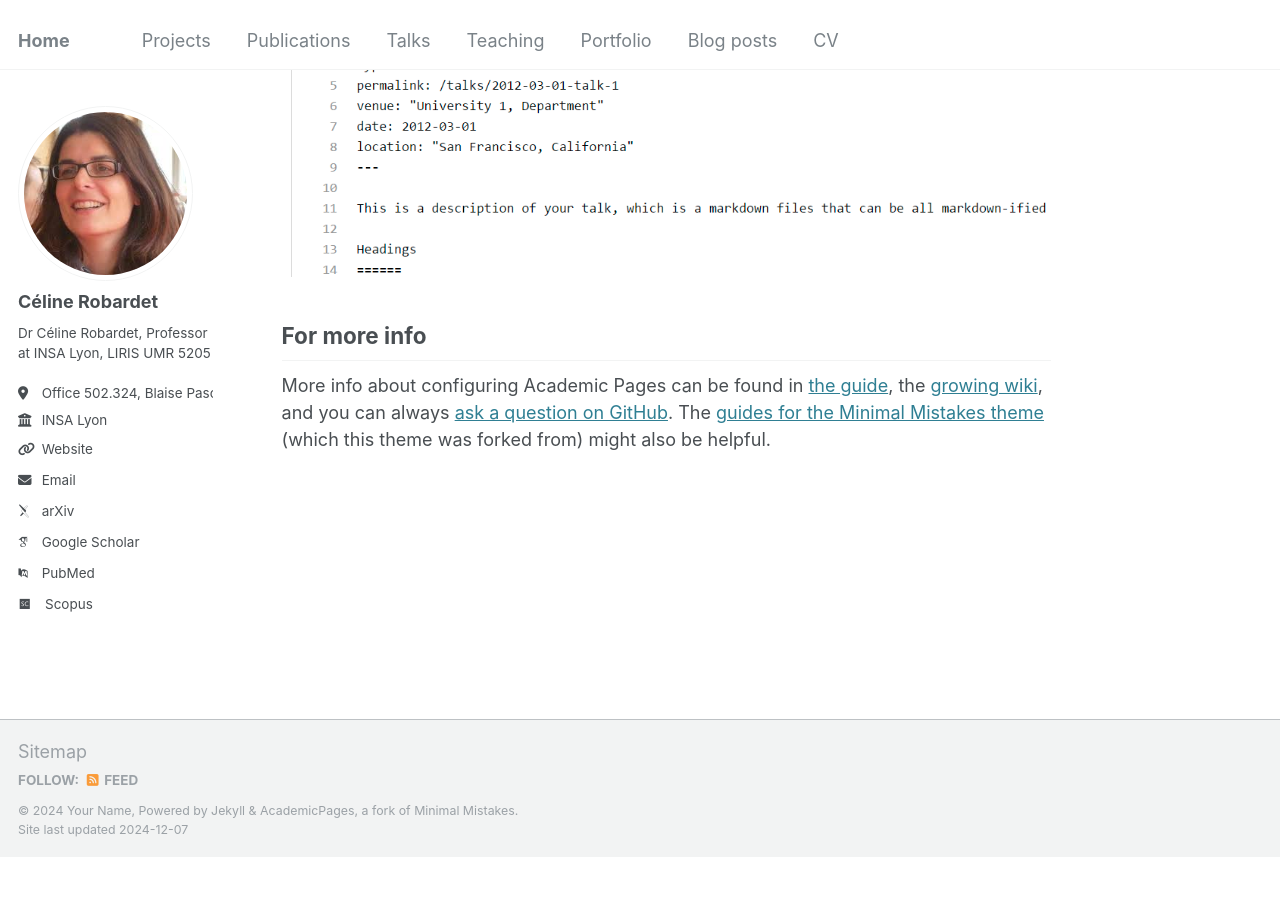
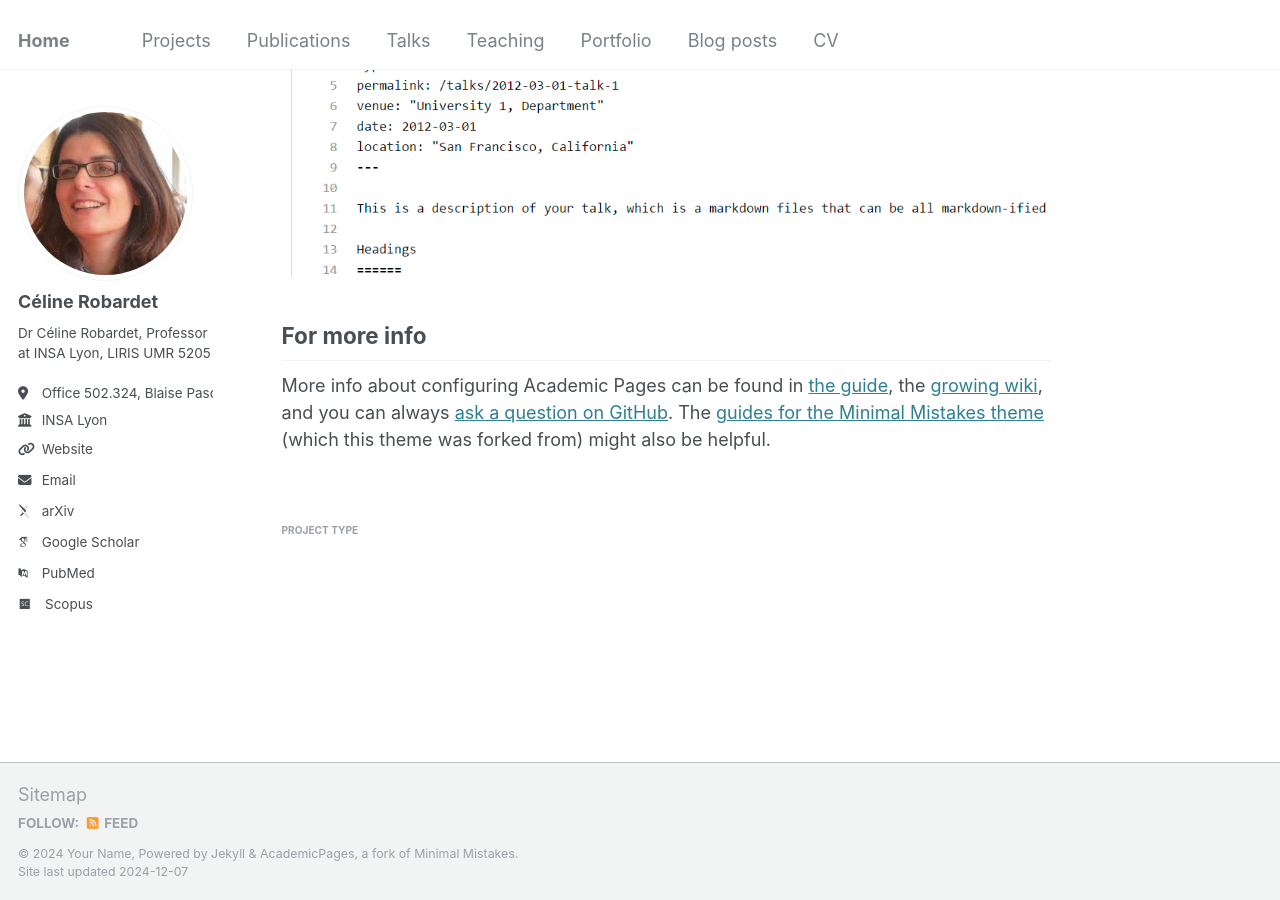
Before and after one commit to crobardet/crobardet.github.io, a Jekyll site: the page built from _pages/about.md, in a window 1280 px wide and 900 px high, scrolled down 2657 px. Built offline with Jekyll 4.4.1, drawn with Linux system fonts in a browser that asks for light colours; some web fonts are replaced; before the commit the page ends 3515 px from its top, so only the background shows below that.

Commit message:
Update ui-text.yml

```diff
--- a/_data/ui-text.yml
+++ b/_data/ui-text.yml
@@ -13,7 +13,7 @@ en: &DEFAULT_EN
   less_than                  : "less than"
   minute_read                : "minute read"
   share_on_label             : "Share on"
-  meta_label                 :
+  meta_label                 : "Project type"
   tags_label                 : "Tags:"
   categories_label           : "Categories:"
   date_label                 : "Published:"
```
